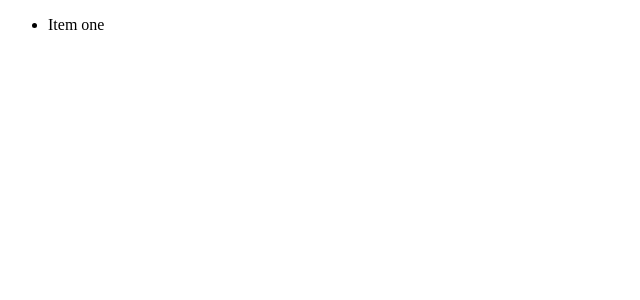
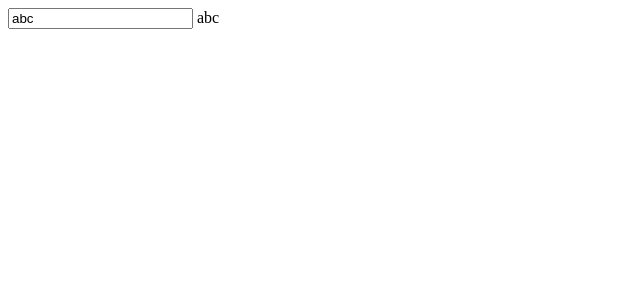
Before and after one commit to jeffreyhuang/codecourse_testing-vue, a Vue app: page / in a window 1280 px wide. Shown: the top 300 px of the page, without its empty margins (0-640 px from the left). Built offline with nearby package versions, Linux system fonts and the light colour scheme.

Commit message:
[ch8] update Home.vue

```diff
--- a/src/views/Home.vue
+++ b/src/views/Home.vue
@@ -1,17 +1,23 @@
 <template>
   <div>
-    <AppList>
-      <li>Item one</li>
-    </AppList>
+    <AppFormInput v-model="body"/>
+
+    {{ body }}
   </div>
 </template>
 
 <script>
-import AppList from '@/components/elements/list/AppList'
+import AppFormInput from '@/components/elements/form/AppFormInput'
 
 export default {
+  data () {
+    return {
+      body: 'abc'
+    }
+  },
+
   components: {
-    AppList
+    AppFormInput
   }
 }
 </script>
```
